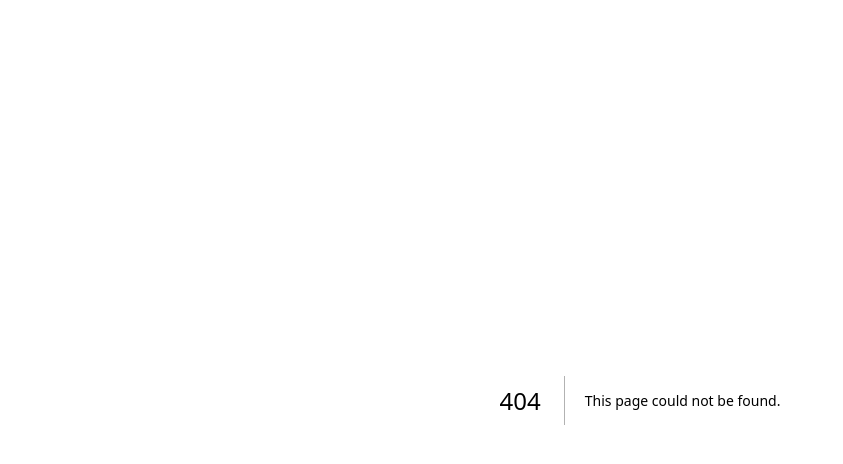
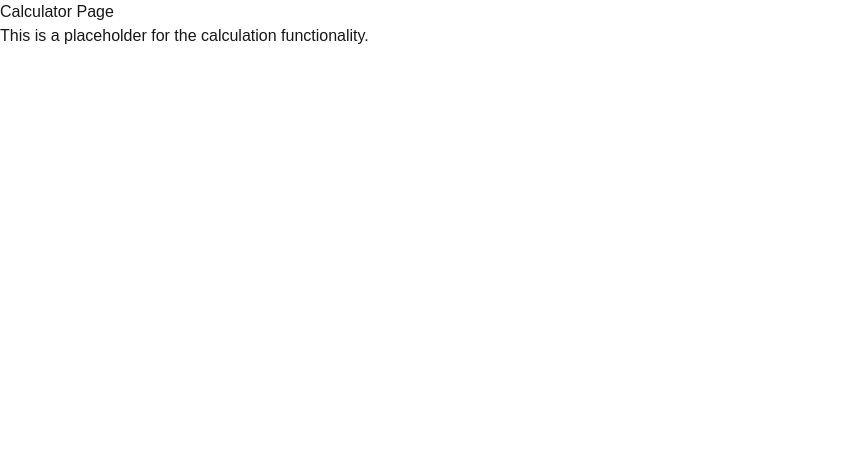
Before and after one commit to noshifei555/yuexiang-retirement-planner, a Next.js app: page /calc in a window 1280 px wide. Before the commit this address had no page. Shown: the top 464 px of the page, without its empty margins (0-843 px from the left). Built offline with nearby package versions, Linux system fonts and the light colour scheme.

Commit message:
Create calculation page placeholder

```diff
--- /dev/null
+++ b/src/app/calc/page.tsx
@@ -0,0 +1,10 @@
+// Placeholder for calculation page
+
+export default function Calculator() {
+    return (
+        <div>
+            <h1>Calculator Page</h1>
+            <p>This is a placeholder for the calculation functionality.</p>
+        </div>
+    );
+}
```
